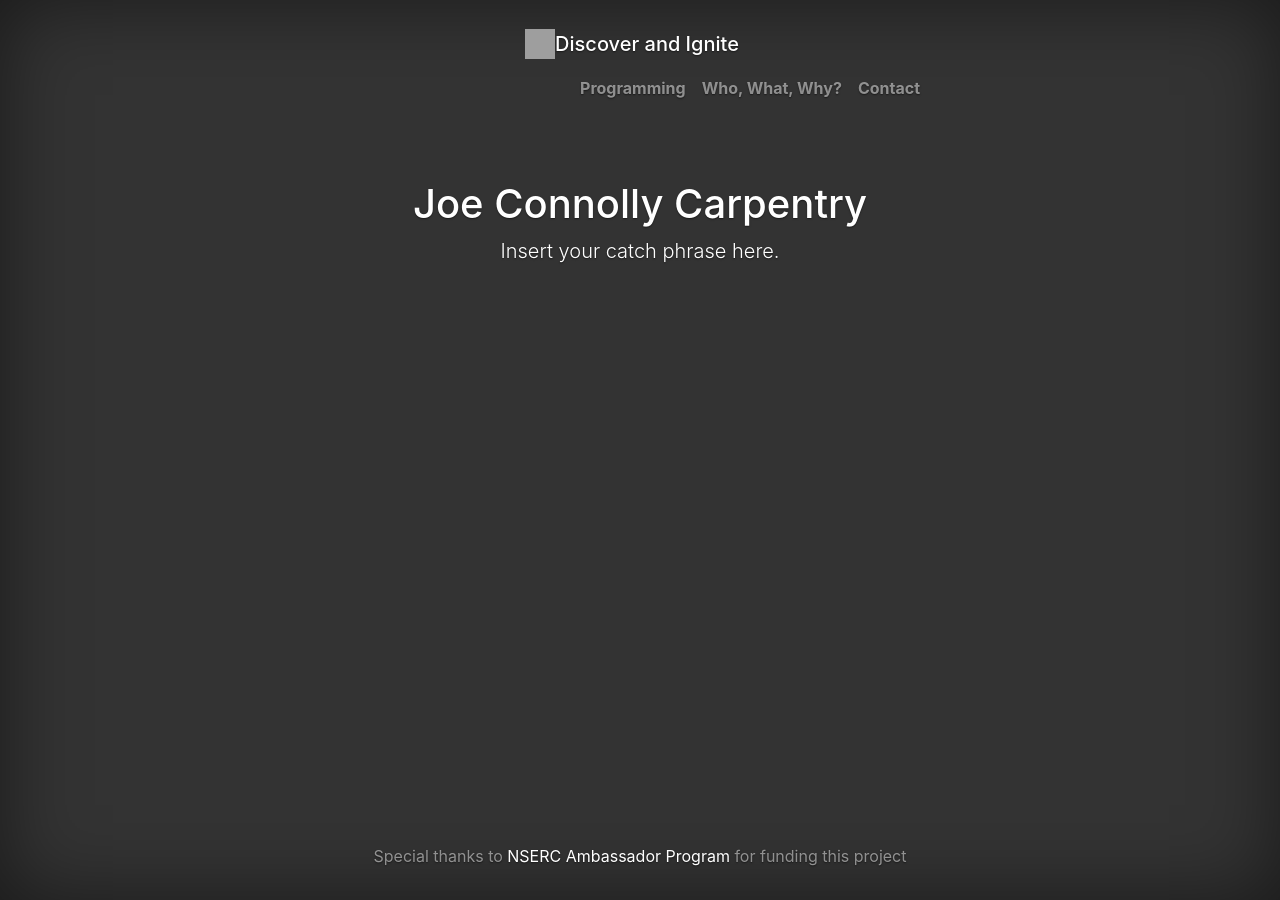
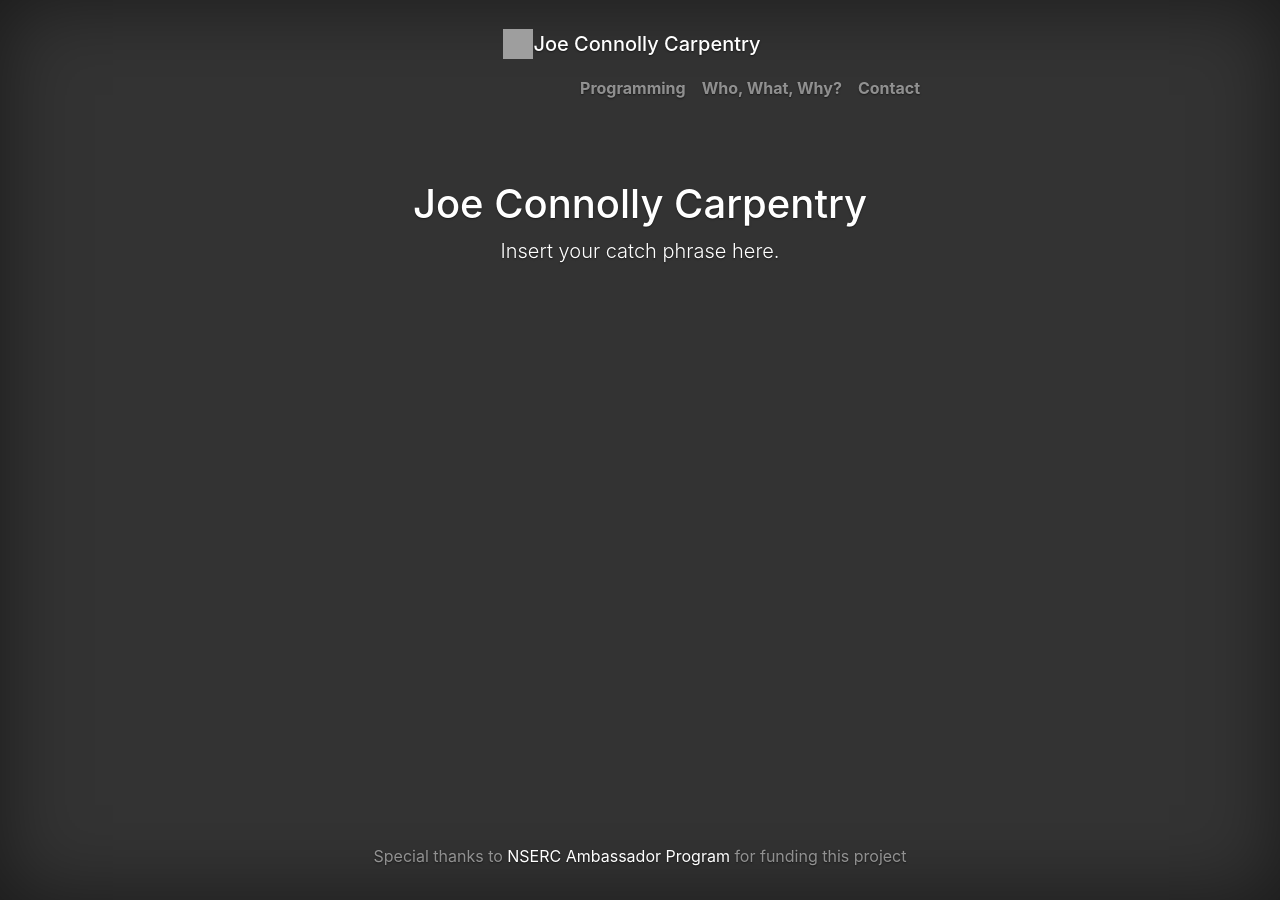
Before and after one commit to JCCarpentry/JCCarpentry.github.io, a Jekyll site: the page built from index.html, in a window 1280 px wide. Built offline with Jekyll 4.4.1, drawn with Linux system fonts in a browser that asks for light colours; grey boxes are pictures that could not be loaded.

Commit message:
write up

```diff
--- a/index.html
+++ b/index.html
@@ -7,7 +7,7 @@ title: Index
     <!--logo color: ffa600 -->
   <header class="masthead navbar mb-auto justify-content-center">
     <div class="inner">
-      <h3 class="navbar-brand"><img src="./assets/logo.png" width="30" height="30" class="d-inline-block align-top" alt="" loading="lazy">Discover and Ignite</h3>
+      <h3 class="navbar-brand"><img src="./assets/logo.png" width="30" height="30" class="d-inline-block align-top" alt="" loading="lazy">Joe Connolly Carpentry</h3>
       <nav class="nav nav-masthead justify-content-center">
         <a class="nav-link" href="#" data-target="#myCarousel" data-slide-to="0">Programming</a>
         <a class="nav-link" href="#" data-target="#myCarousel" data-slide-to="1">Who, What, Why?</a>
@@ -22,20 +22,6 @@ title: Index
       <div class="container">
         <h1 class="cover-heading">Joe Connolly Carpentry</h1>
         <p class="lead">Insert your catch phrase here.</p>
-
-          <!--p class="lead">
-            <a href="https://github.com/2020-Programming-Outreach/Discover-and-Ignite/blob/gh-pages/Introduction_to_Programming.ipynb" class="btn btn-lg btn-secondary">Part 1</a>
-            <a href="https://github.com/2020-Programming-Outreach/Discover-and-Ignite/blob/gh-pages/OUTREACHPT2.ipynb" class="btn btn-lg btn-secondary" download="download">Part 2</a>
-            <a href="https://github.com/2020-Programming-Outreach/Discover-and-Ignite/blob/gh-pages/Interesting%20Technology.pdf" target="_blank"class="btn btn-lg btn-secondary">Part 3</a>
-          </p-->
-
-
-          <!--p class="lead">
-            <a data-toggle="modal" data-target="#exampleModal" class="btn btn-lg btn-secondary">Submit!</a>
-          </p-->
-          <!-- Button trigger modal -->
-
-
         <!-- Modal -->
         <div class="modal fade" id="exampleModal" tabindex="-1" role="dialog" aria-labelledby="exampleModalLabel" aria-hidden="true">
           <div class="modal-dialog" role="document">
@@ -44,35 +30,6 @@ title: Index
                 <button type="button" class="close" data-dismiss="modal" aria-label="Close">
                   <span aria-hidden="true">&times;</span>
                 </button>
-              </div>
-              <!--body of submission-->
-              <div class="modal-body" style="color:#333;text-shadow:none;opacity: 0.8;">
-                  <div class="container-fluid">
-                    <h1 class="cover-heading">Challenge Submission</h1>
-                    <p> Challenge Rules: All three parts must be completed, only one submission per person. </p>
-                    <form method="POST" action="https://formspree.io/f/xdopalkg" enctype=multipart/form-data>
-                        <div class="form-group">
-                            <label for="name"> Name:</label>
-                            <input type="text" class="form-control" id="name" name="name" required maxlength="50">
-                        </div>
-                        <div class="form-group">
-                            <label for="email"> Email:</label>
-                            <input type="email" class="form-control" id="email" name="email" required maxlength="50">
-                        </div>
-                        <div class="form-group">
-                            <label for="name"> Part 1:</label>
-                            <input type="file" class="form-control" id="Part1" name="part1" required>
-                            <label for="name"> Part 2:</label>
-                            <input type="file" class="form-control" id="Part2" name="part2" required>
-                            <label for="name"> Part 3:</label>
-                            <input type="file" class="form-control" id="Part2" name="part3" required>
-                        </div>
-                          <p class="lead">
-                            <button type="submit" class="btn btn-lg btn-secondary" id="submit" style="background-color: #333;color:white; ">Submit!</button>
-                          </p>
-                    </form>
-
-              </div>
               </div>
             </div>
           </div>
@@ -83,16 +40,14 @@ title: Index
   <!--slide2-->
   <div class="carousel-item" id="WhatWhoWhy">
     <div class="container">
-      <h1 class="cover-heading">Who, What, Why?</h1>
-      <p class="lead">So why should you be interested in Computer Science anyways?</p>
+      <h1 class="cover-heading">What is my story?</h1>
+      <p class="lead">What is my story?</p>
       <hr></hr>
-      <p>When I was in high school, I never even considered computer science as something I could pursue. It seemed SCARY and also was unclear what it was exactly. In general, pursuing anything STEM can be extremely intimidating at the surface. But there is one truth to any path you can take in your future.  No matter how challenging or simple it may be, if it has been done by some one before, it can be repeated. So if you feel intimidated by learning to program, understanding advanced math or even just applying to university or college, many other people just like yourself have done it before and therefore you can do it as well.</p>
-<p>Now, when I say that Computer Science seemed scary, I mean it. But I will let you in on a little secret about computer science and programming: it will be tricky to learn at first, but once you understand it, it will be so clear to you, you will feel like you can speak a new language! You will be able to amaze all of your friends and family, but still will likely not be able to help out with setting up a new printer.
-I hope that this workshop will get you interested in Computer Science and Technology!</P><!--You may be wondering, what is the difference between Computer Science and Programming. This is a very important thing to distinguish. Straight from the Oxford dictionary: Computer Science is the study of the principles and use of computers. If you are interested in technology, computers computer science is a great field to pursue. But if you are also into biology, chemistry, physics, health sciences,
-
-  etc. computer science may also be great for you.
-      </p>-->
-      <p> - Noah </p>
+      <p>Lorem ipsum dolor sit amet, consectetur adipiscing elit. Sed luctus blandit est eu mollis. Suspendisse potenti.
+        Aliquam eu tellus tortor. Orci varius natoque penatibus et magnis dis parturient montes, nascetur ridiculus mus. </p>
+      <p>Lorem ipsum dolor sit amet, consectetur adipiscing elit. Sed luctus blandit est eu mollis. Suspendisse potenti. Aliquam eu tellus tortor.
+        Orci varius natoque penatibus et magnis dis parturient montes, nascetur ridiculus mus. </P>
+      <p> - Joe </p>
 
     </div>
   </div>
```
